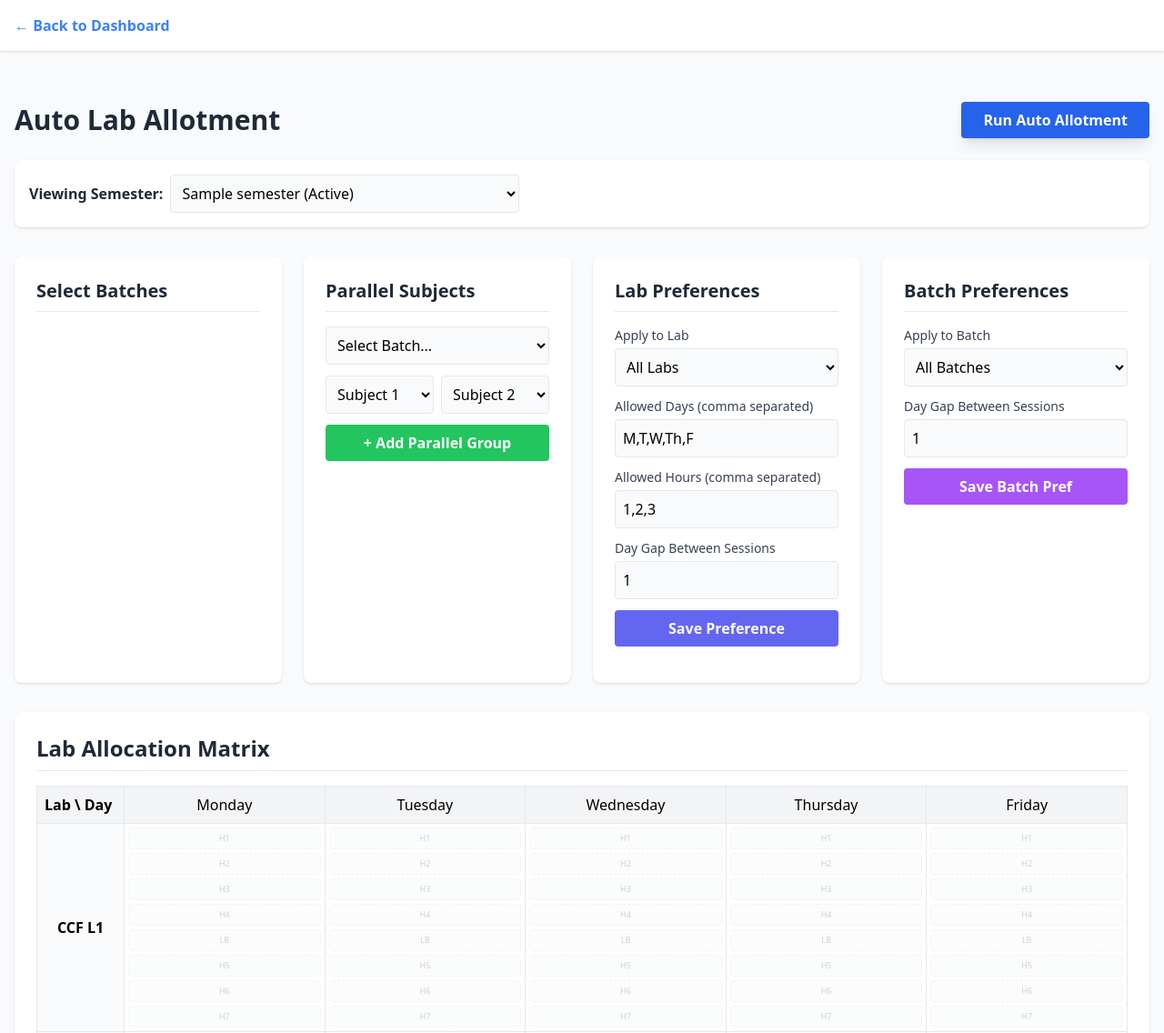
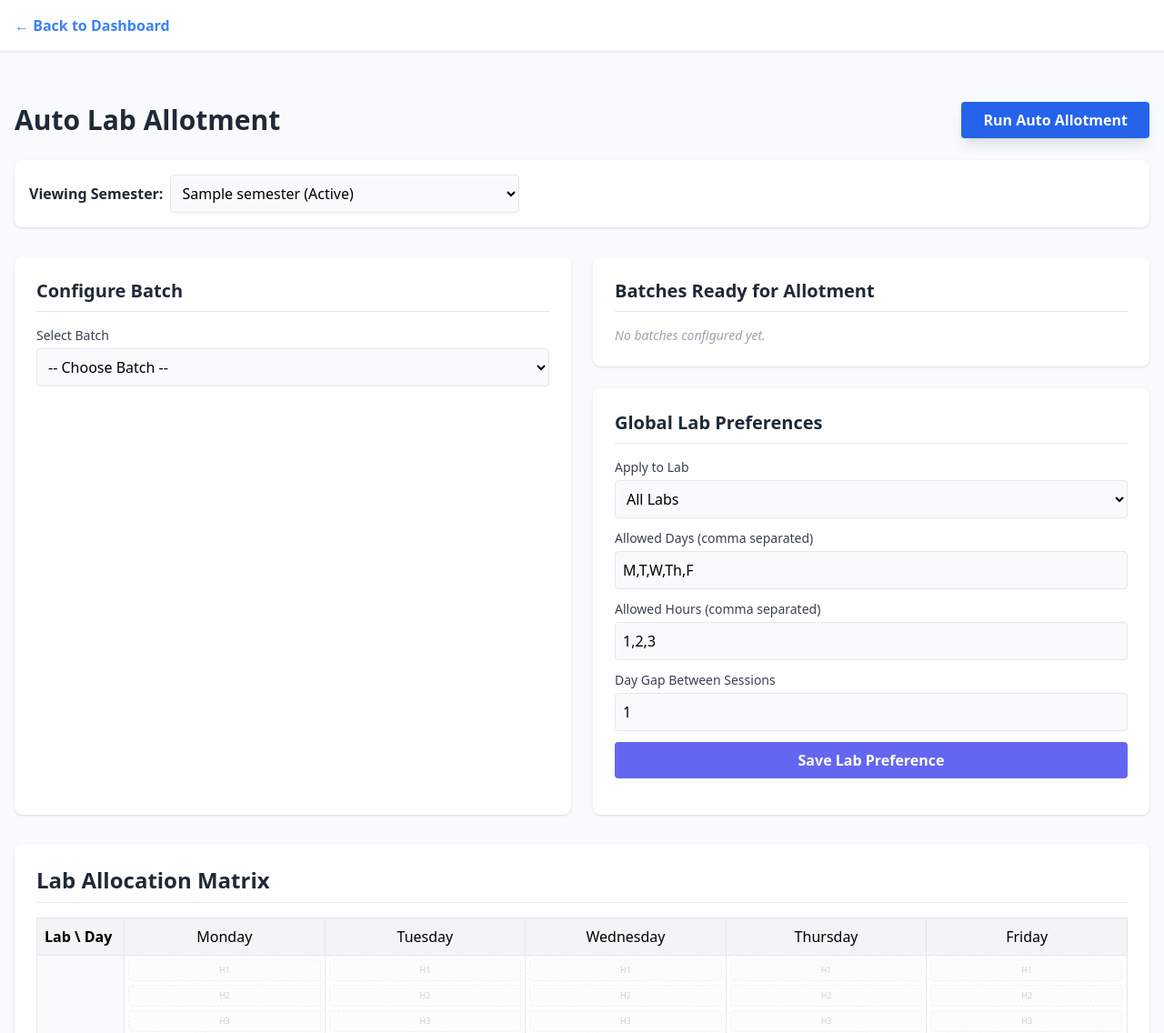
Before and after one commit to varunpnair92/timetable, a Django app: page /auto-lab-allotment/ in a window 1280 px wide. Shown: the top 1136 px of the page at 91% size. Run offline with Django 5.2, Linux system fonts and the light colour scheme; a user stored in the database is signed in; data comes from the database, SQL or seed files in the repository; tables that the repository leaves empty hold one stand-in row (values such as "Sample post"); parts of the project's set-up code (start-up, migrations or seed data) failed here and were passed over; some libraries are stand-ins or nearby versions.

Commit message:
feat: redesign auto lab allotment UI with step-by-step batch configuration

```diff
--- a/templates/auto_lab_allotment.html
+++ b/templates/auto_lab_allotment.html
@@ -35,23 +35,27 @@
     </div>
 
     <!-- MAIN CONFIGURATION SECTION -->
-    <div class="grid grid-cols-1 lg:grid-cols-4 gap-6 mb-8">
+    <div class="grid grid-cols-1 lg:grid-cols-2 gap-6 mb-8">
 
-        <!-- Batch & Subject Selection -->
+        <!-- Batch Configuration -->
         <div class="bg-white dark:bg-gray-800 rounded-lg shadow p-6">
-            <h2 class="text-xl font-semibold mb-4 text-gray-800 dark:text-gray-200 border-b pb-2">Select Batches</h2>
-            <div id="batchContainer" class="space-y-4 max-h-96 overflow-y-auto pr-2">
-                <!-- Dynamically populated via JS -->
+            <h2 class="text-xl font-semibold mb-4 text-gray-800 dark:text-gray-200 border-b pb-2">Configure Batch</h2>
+            <div class="space-y-4">
+                <div>
+                    <label class="block text-sm font-medium text-gray-700 dark:text-gray-300 mb-1">Select Batch</label>
+                    <select id="mainBatchSelect" class="w-full p-2 border rounded bg-gray-50 dark:bg-gray-700 dark:border-gray-600 dark:text-white">
+                        <option value="">-- Choose Batch --</option>
+                    </select>
+                </div>
+
+                <div id="subjectSelectionDiv" class="hidden">
+                    <label class="block text-sm font-medium text-gray-700 dark:text-gray-300 mb-1">Subjects (Uncheck to exclude)</label>
+                    <div id="subjectCheckboxContainer" class="grid grid-cols-2 gap-2 p-2 border rounded dark:border-gray-600 bg-gray-50 dark:bg-gray-700">
                     </div>
                 </div>
 
-        <!-- Parallel Subject Groups -->
-        <div class="bg-white dark:bg-gray-800 rounded-lg shadow p-6">
-            <h2 class="text-xl font-semibold mb-4 text-gray-800 dark:text-gray-200 border-b pb-2">Parallel Subjects</h2>
-            <div class="mb-4 space-y-3">
-                <select id="pBatchSelect" class="w-full p-2 border rounded bg-gray-50 dark:bg-gray-700 dark:border-gray-600 dark:text-white">
-                    <option value="">Select Batch...</option>
-                </select>
+                <div id="parallelSubjectDiv" class="hidden">
+                    <label class="block text-sm font-medium text-gray-700 dark:text-gray-300 mb-1">Parallel Subjects (Optional)</label>
                     <div class="flex gap-2">
                         <select id="pSub1Select" class="w-1/2 p-2 border rounded bg-gray-50 dark:bg-gray-700 dark:border-gray-600 dark:text-white">
                             <option value="">Subject 1</option>
@@ -60,18 +64,36 @@
                             <option value="">Subject 2</option>
                         </select>
                     </div>
-                <button id="addParallelBtn" class="w-full bg-green-500 hover:bg-green-600 text-white font-semibold py-2 rounded transition">
+                    <ul id="currentParallelGroupList" class="mt-2 space-y-1 text-sm text-gray-700 dark:text-gray-300"></ul>
+                    <button id="addParallelBtn" class="mt-2 text-sm bg-green-500 hover:bg-green-600 text-white font-semibold py-1 px-3 rounded transition">
                         + Add Parallel Group
                     </button>
                 </div>
-            <ul id="parallelList" class="space-y-2 mt-4 text-sm text-gray-700 dark:text-gray-300">
-                <!-- List added parallel groups -->
+
+                <div id="batchGapDiv" class="hidden">
+                    <label class="block text-sm font-medium text-gray-700 dark:text-gray-300 mb-1">Day Gap Between Sessions</label>
+                    <input type="number" id="prefBatchGap" value="1" min="0" class="w-full p-2 border rounded bg-gray-50 dark:bg-gray-700 dark:border-gray-600 dark:text-white">
+                </div>
+
+                <button id="addBatchToAllotmentBtn" class="hidden w-full bg-blue-600 hover:bg-blue-700 text-white font-bold py-2 px-4 rounded transition shadow-lg">
+                    Add Batch to Allotment
+                </button>
+            </div>
+        </div>
+
+        <!-- Right Column: Configured Batches & Global Lab Preferences -->
+        <div class="space-y-6">
+            <!-- Configured Batches List -->
+            <div class="bg-white dark:bg-gray-800 rounded-lg shadow p-6">
+                <h2 class="text-xl font-semibold mb-4 text-gray-800 dark:text-gray-200 border-b pb-2">Batches Ready for Allotment</h2>
+                <ul id="configuredBatchesList" class="space-y-3 max-h-60 overflow-y-auto pr-2 text-sm text-gray-700 dark:text-gray-300">
+                    <li class="text-gray-400 italic" id="emptyBatchState">No batches configured yet.</li>
                 </ul>
             </div>
 
-        <!-- Lab Preferences -->
+            <!-- Global Lab Preferences -->
             <div class="bg-white dark:bg-gray-800 rounded-lg shadow p-6">
-            <h2 class="text-xl font-semibold mb-4 text-gray-800 dark:text-gray-200 border-b pb-2">Lab Preferences</h2>
+                <h2 class="text-xl font-semibold mb-4 text-gray-800 dark:text-gray-200 border-b pb-2">Global Lab Preferences</h2>
                 <div class="mb-4">
                     <label class="block text-sm font-medium text-gray-700 dark:text-gray-300 mb-1">Apply to Lab</label>
                     <select id="prefLabSelect" class="w-full p-2 border rounded bg-gray-50 dark:bg-gray-700 dark:border-gray-600 dark:text-white mb-3">
@@ -88,33 +110,12 @@
                     <input type="number" id="prefGap" value="1" min="0" class="w-full p-2 border rounded bg-gray-50 dark:bg-gray-700 dark:border-gray-600 dark:text-white mb-3">
 
                     <button id="addPrefBtn" class="w-full bg-indigo-500 hover:bg-indigo-600 text-white font-semibold py-2 rounded transition">
-                    Save Preference
+                        Save Lab Preference
                     </button>
                 </div>
                 <ul id="prefList" class="space-y-2 mt-4 text-sm text-gray-700 dark:text-gray-300 max-h-32 overflow-y-auto">
-                <!-- List preferences -->
                 </ul>
             </div>
-
-        <!-- Batch Preferences -->
-        <div class="bg-white dark:bg-gray-800 rounded-lg shadow p-6">
-            <h2 class="text-xl font-semibold mb-4 text-gray-800 dark:text-gray-200 border-b pb-2">Batch Preferences</h2>
-            <div class="mb-4">
-                <label class="block text-sm font-medium text-gray-700 dark:text-gray-300 mb-1">Apply to Batch</label>
-                <select id="prefBatchSelect" class="w-full p-2 border rounded bg-gray-50 dark:bg-gray-700 dark:border-gray-600 dark:text-white mb-3">
-                    <option value="ALL">All Batches</option>
-                </select>
-
-                <label class="block text-sm font-medium text-gray-700 dark:text-gray-300 mb-1">Day Gap Between Sessions</label>
-                <input type="number" id="prefBatchGap" value="1" min="0" class="w-full p-2 border rounded bg-gray-50 dark:bg-gray-700 dark:border-gray-600 dark:text-white mb-3" title="E.g., 1 means if a session is on Monday, the next is on Wednesday.">
-
-                <button id="addBatchPrefBtn" class="w-full bg-purple-500 hover:bg-purple-600 text-white font-semibold py-2 rounded transition">
-                    Save Batch Pref
-                </button>
-            </div>
-            <ul id="batchPrefList" class="space-y-2 mt-4 text-sm text-gray-700 dark:text-gray-300 max-h-32 overflow-y-auto">
-                <!-- List batch preferences -->
-            </ul>
         </div>
     </div>
 
@@ -180,19 +181,25 @@
         let selectedBatches = new Set();
         let deselectedSubjects = {}; // batchId -> Set of subject names
         let parallelGroups = []; // {batch_id, batch_name, sub1, sub2}
+        let batchPreferences = {}; // batch_id -> {gap}
         let labPreferences = {}; // lab_code -> {days, hours, gap}
-        let batchPreferences = {}; // batch_id -> {gap}
 
         // Initialize UI Elements
-        const batchContainer = document.getElementById('batchContainer');
-        const pBatchSelect = document.getElementById('pBatchSelect');
-        const prefLabSelect = document.getElementById('prefLabSelect');
-        const prefBatchSelect = document.getElementById('prefBatchSelect');
+        const mainBatchSelect = document.getElementById('mainBatchSelect');
+        const subjectSelectionDiv = document.getElementById('subjectSelectionDiv');
+        const subjectCheckboxContainer = document.getElementById('subjectCheckboxContainer');
+        const parallelSubjectDiv = document.getElementById('parallelSubjectDiv');
         const pSub1Select = document.getElementById('pSub1Select');
         const pSub2Select = document.getElementById('pSub2Select');
-        const parallelList = document.getElementById('parallelList');
+        const currentParallelGroupList = document.getElementById('currentParallelGroupList');
+        const batchGapDiv = document.getElementById('batchGapDiv');
+        const prefBatchGap = document.getElementById('prefBatchGap');
+        const addBatchToAllotmentBtn = document.getElementById('addBatchToAllotmentBtn');
+        const configuredBatchesList = document.getElementById('configuredBatchesList');
+        const emptyBatchState = document.getElementById('emptyBatchState');
+
+        const prefLabSelect = document.getElementById('prefLabSelect');
         const prefList = document.getElementById('prefList');
-        const batchPrefList = document.getElementById('batchPrefList');
 
         // Populate Lab Choices
         labChoices.forEach(([code, name]) => {
@@ -202,111 +209,162 @@
             prefLabSelect.appendChild(opt);
         });
 
-        // Render Batches
+        // Populate Main Batch Select
         batchData.forEach(batch => {
-            // Add to parallel select
             let opt = document.createElement('option');
             opt.value = batch.id;
             opt.textContent = batch.name;
-            pBatchSelect.appendChild(opt);
+            mainBatchSelect.appendChild(opt);
+        });
 
-            // Add to batch pref select
-            let optB = document.createElement('option');
-            optB.value = batch.id;
-            optB.textContent = batch.name;
-            prefBatchSelect.appendChild(optB);
+        // Handle Batch Selection
+        mainBatchSelect.addEventListener('change', (e) => {
+            const batchId = parseInt(e.target.value);
+            if (!batchId) {
+                subjectSelectionDiv.classList.add('hidden');
+                parallelSubjectDiv.classList.add('hidden');
+                batchGapDiv.classList.add('hidden');
+                addBatchToAllotmentBtn.classList.add('hidden');
+                return;
+            }
 
-            // Add to batch list
-            let div = document.createElement('div');
-            div.className = "border rounded p-3 bg-gray-50 dark:bg-gray-700 dark:border-gray-600";
+            const batch = batchData.find(b => b.id === batchId);
 
-            let header = document.createElement('div');
-            header.className = "flex items-center justify-between bg-gray-200 dark:bg-gray-600 p-2 rounded";
-            header.innerHTML = `
-                <label class="flex items-center space-x-2 font-bold cursor-pointer text-gray-800 dark:text-gray-200">
-                    <input type="checkbox" class="batch-cb form-checkbox h-4 w-4 text-blue-600" value="${batch.id}" checked>
-                    <span>${batch.name}</span>
-                </label>
-            `;
-            div.appendChild(header);
-
-            let subList = document.createElement('div');
-            subList.className = "mt-3 pl-4 grid grid-cols-2 gap-2";
+            // Render Subjects
+            subjectCheckboxContainer.innerHTML = '';
             batch.subjects.forEach(sub => {
                 let sDiv = document.createElement('div');
+                let isChecked = true;
+                if (deselectedSubjects[batchId] && deselectedSubjects[batchId].has(sub)) {
+                    isChecked = false;
+                }
                 sDiv.innerHTML = `
-                    <label class="flex items-center space-x-2 text-sm cursor-pointer text-gray-700 dark:text-gray-300 bg-white dark:bg-gray-800 p-1 rounded border dark:border-gray-600">
-                        <input type="checkbox" class="sub-cb form-checkbox h-3 w-3 text-red-500" data-batch="${batch.id}" value="${sub}" checked>
+                    <label class="flex items-center space-x-2 text-sm cursor-pointer text-gray-700 dark:text-gray-300">
+                        <input type="checkbox" class="batch-sub-cb form-checkbox h-4 w-4 text-blue-600" value="${sub}" ${isChecked ? 'checked' : ''}>
                         <span>${sub}</span>
                     </label>
                 `;
-                subList.appendChild(sDiv);
+                subjectCheckboxContainer.appendChild(sDiv);
             });
-            div.appendChild(subList);
+            subjectSelectionDiv.classList.remove('hidden');
 
-            // Add to selectedBatches initially because it's checked by default
-            selectedBatches.add(batch.id);
-
-            // Handlers
-            header.querySelector('.batch-cb').addEventListener('change', (e) => {
-                if(e.target.checked) selectedBatches.add(batch.id);
-                else selectedBatches.delete(batch.id);
-            });
-
-            subList.querySelectorAll('.sub-cb').forEach(cb => {
-                cb.addEventListener('change', (e) => {
-                    if(!deselectedSubjects[batch.id]) deselectedSubjects[batch.id] = new Set();
-                    if(!e.target.checked) {
-                        deselectedSubjects[batch.id].add(e.target.value);
-                    } else {
-                        deselectedSubjects[batch.id].delete(e.target.value);
-                    }
-                });
-            });
-
-            batchContainer.appendChild(div);
-        });
-
-        // Parallel Logic
-        pBatchSelect.addEventListener('change', (e) => {
-            const batchId = parseInt(e.target.value);
+            // Render Parallel Options
             pSub1Select.innerHTML = '<option value="">Subject 1</option>';
             pSub2Select.innerHTML = '<option value="">Subject 2</option>';
-            if(batchId) {
-                const batch = batchData.find(b => b.id === batchId);
             batch.subjects.forEach(sub => {
                 pSub1Select.insertAdjacentHTML('beforeend', `<option value="${sub}">${sub}</option>`);
                 pSub2Select.insertAdjacentHTML('beforeend', `<option value="${sub}">${sub}</option>`);
             });
+            renderParallelForCurrentBatch(batchId);
+            parallelSubjectDiv.classList.remove('hidden');
+
+            // Render Batch Gap
+            prefBatchGap.value = batchPreferences[batchId] ? batchPreferences[batchId].gap : 1;
+            batchGapDiv.classList.remove('hidden');
+
+            addBatchToAllotmentBtn.classList.remove('hidden');
+        });
+
+        // Add Parallel Group
+        document.getElementById('addParallelBtn').addEventListener('click', () => {
+            const bId = parseInt(mainBatchSelect.value);
+            const sub1 = pSub1Select.value;
+            const sub2 = pSub2Select.value;
+            if(bId && sub1 && sub2 && sub1 !== sub2) {
+                const bName = mainBatchSelect.options[mainBatchSelect.selectedIndex].text;
+                parallelGroups.push({batch_id: bId, batch_name: bName, sub1, sub2});
+                renderParallelForCurrentBatch(bId);
             }
         });
 
-        document.getElementById('addParallelBtn').addEventListener('click', () => {
-            const bId = parseInt(pBatchSelect.value);
-            const sub1 = pSub1Select.value;
-            const sub2 = pSub2Select.value;
-            if(bId && sub1 && sub2 && sub1 !== sub2) {
-                const bName = pBatchSelect.options[pBatchSelect.selectedIndex].text;
-                parallelGroups.push({batch_id: bId, batch_name: bName, sub1, sub2});
-                renderParallel();
+        function renderParallelForCurrentBatch(batchId) {
+            currentParallelGroupList.innerHTML = '';
+            parallelGroups.forEach((pg, idx) => {
+                if (pg.batch_id === batchId) {
+                    let li = document.createElement('li');
+                    li.className = "flex justify-between items-center bg-gray-200 dark:bg-gray-600 p-1 px-2 rounded";
+                    li.innerHTML = `
+                        <span>${pg.sub1} || ${pg.sub2}</span>
+                        <button class="text-red-500 hover:text-red-700 font-bold ml-2" onclick="removeParallel(${idx}, ${batchId})">×</button>
+                    `;
+                    currentParallelGroupList.appendChild(li);
+                }
+            });
+        }
+        window.removeParallel = (idx, batchId) => {
+            parallelGroups.splice(idx, 1);
+            renderParallelForCurrentBatch(batchId);
+        };
+
+        // Add Batch to Allotment Config
+        addBatchToAllotmentBtn.addEventListener('click', () => {
+            const batchId = parseInt(mainBatchSelect.value);
+            if (!batchId) return;
+
+            // Save Deselected Subjects
+            if(!deselectedSubjects[batchId]) deselectedSubjects[batchId] = new Set();
+            deselectedSubjects[batchId].clear();
+            document.querySelectorAll('.batch-sub-cb').forEach(cb => {
+                if (!cb.checked) {
+                    deselectedSubjects[batchId].add(cb.value);
                 }
             });
 
-        function renderParallel() {
-            parallelList.innerHTML = '';
-            parallelGroups.forEach((pg, idx) => {
+            // Save Batch Gap
+            batchPreferences[batchId] = { gap: parseInt(prefBatchGap.value) };
+
+            // Add to configured set
+            selectedBatches.add(batchId);
+
+            // Re-render configured list
+            renderConfiguredBatches();
+
+            // Reset form
+            mainBatchSelect.value = "";
+            mainBatchSelect.dispatchEvent(new Event('change'));
+        });
+
+        function renderConfiguredBatches() {
+            if (selectedBatches.size === 0) {
+                configuredBatchesList.innerHTML = '<li class="text-gray-400 italic" id="emptyBatchState">No batches configured yet.</li>';
+                return;
+            }
+            configuredBatchesList.innerHTML = '';
+
+            selectedBatches.forEach(bId => {
+                const batch = batchData.find(b => b.id === bId);
+                const gap = batchPreferences[bId] ? batchPreferences[bId].gap : 1;
+                const pgs = parallelGroups.filter(p => p.batch_id === bId);
+
+                let pgsText = pgs.length > 0 ? pgs.map(p => `${p.sub1}||${p.sub2}`).join(', ') : 'None';
+
                 let li = document.createElement('li');
-                li.className = "flex justify-between items-center bg-gray-100 dark:bg-gray-700 p-2 rounded";
+                li.className = "border rounded p-3 bg-gray-50 dark:bg-gray-700 dark:border-gray-600 flex justify-between items-start";
                 li.innerHTML = `
-                    <span><b>${pg.batch_name}:</b> ${pg.sub1} || ${pg.sub2}</span>
-                    <button class="text-red-500 hover:text-red-700 font-bold" onclick="removeParallel(${idx})">×</button>
+                    <div>
+                        <strong class="text-lg text-gray-800 dark:text-gray-200">${batch.name}</strong>
+                        <div class="text-xs mt-1">Gap: ${gap} | Parallel: ${pgsText}</div>
+                    </div>
+                    <button class="text-red-500 hover:text-red-700 font-bold px-2 py-1 bg-red-100 dark:bg-red-900 rounded" onclick="removeConfiguredBatch(${bId})">Remove</button>
                 `;
-                parallelList.appendChild(li);
+                configuredBatchesList.appendChild(li);
             });
         }
-        window.removeParallel = (idx) => { parallelGroups.splice(idx, 1); renderParallel(); };
 
-        // Pref Logic
+        window.removeConfiguredBatch = (bId) => {
+            selectedBatches.delete(bId);
+            delete deselectedSubjects[bId];
+            delete batchPreferences[bId];
+            parallelGroups = parallelGroups.filter(p => p.batch_id !== bId);
+
+            // if this batch is currently selected in the dropdown, refresh it
+            if (parseInt(mainBatchSelect.value) === bId) {
+                mainBatchSelect.dispatchEvent(new Event('change'));
+            }
+            renderConfiguredBatches();
+        };
+
+        // Lab Pref Logic
         document.getElementById('addPrefBtn').addEventListener('click', () => {
             const lab = prefLabSelect.value;
             const days = document.getElementById('prefDays').value;
@@ -337,37 +395,6 @@
             }
         }
         window.removePref = (lab) => { delete labPreferences[lab]; renderPrefs(); };
-
-        // Batch Pref Logic
-        document.getElementById('addBatchPrefBtn').addEventListener('click', () => {
-            const batchId = prefBatchSelect.value;
-            const gap = document.getElementById('prefBatchGap').value;
-
-            if(batchId === 'ALL') {
-                batchData.forEach(b => {
-                    batchPreferences[b.id] = { gap: parseInt(gap) };
-                });
-            } else {
-                batchPreferences[batchId] = { gap: parseInt(gap) };
-            }
-            renderBatchPrefs();
-        });
-
-        function renderBatchPrefs() {
-            batchPrefList.innerHTML = '';
-            for(let bId in batchPreferences) {
-                let p = batchPreferences[bId];
-                let bName = batchData.find(b => b.id == bId)?.name || bId;
-                let li = document.createElement('li');
-                li.className = "flex justify-between items-center bg-gray-100 dark:bg-gray-700 p-2 rounded";
-                li.innerHTML = `
-                    <span><b>${bName}:</b> Gap: ${p.gap}</span>
-                    <button class="text-red-500 hover:text-red-700 font-bold" onclick="removeBatchPref('${bId}')">×</button>
-                `;
-                batchPrefList.appendChild(li);
-            }
-        }
-        window.removeBatchPref = (bId) => { delete batchPreferences[bId]; renderBatchPrefs(); };
 
         // Run
         document.getElementById('runBtn').addEventListener('click', () => {
```
Lines whose indentation alone changed are shown as unchanged.
